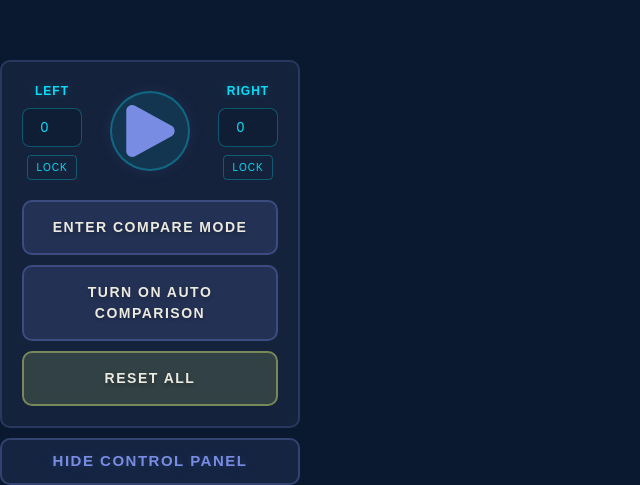
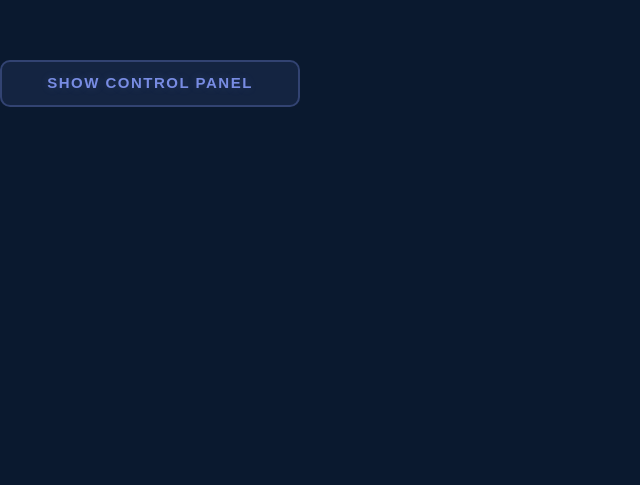
Before and after one commit to Kirby-Schuetz/comparator, a Next.js app in the folder comparator-app/: page / in a window 1280 px wide. Shown: the part 980-1465 px from the top of the page, without its empty margins (0-640 px from the left). After the commit the page ends 1087 px from the top, so only its background shows below. Built offline with nearby package versions, Linux system fonts and the light colour scheme.

Commit message:
Updated animation to always be centered regardless of amount of blocks and updated control panel to be closed on the start of the app

```diff
--- a/comparator-app/src/app/components/ComparisonAnimation.tsx
+++ b/comparator-app/src/app/components/ComparisonAnimation.tsx
@@ -7,16 +7,11 @@ interface ComparisonAnimationProps {
   leftValue: number;
   rightValue: number;
   isPlaying: boolean;
-  connectionStart: number;
-  connectionEnd: number;
 }
 
 const styles = {
   symbol: {
     position: 'absolute' as const,
-    left: '50%',
-    top: '50%',
-    transform: 'translate(-50%, -50%)',
     fontSize: '8rem',
     fontWeight: '800',
     color: '#64c8ff',
@@ -58,43 +53,39 @@ export default function ComparisonAnimation({
   leftValue,
   rightValue,
   isPlaying,
-  connectionStart,
-  connectionEnd
 }: ComparisonAnimationProps) {
   const [symbol, setSymbol] = useState<'<' | '>' | '='>();
+  const [position, setPosition] = useState({ top: '50%' });
 
   useEffect(() => {
     if (leftValue < rightValue) setSymbol('<');
     else if (leftValue > rightValue) setSymbol('>');
     else setSymbol('=');
+
+    // Find the boxes containers
+    const leftContainer = document.querySelector('.boxes-container');
+    const rightContainer = document.querySelector('.boxes-container.right');
+
+    if (leftContainer && rightContainer) {
+      const leftRect = leftContainer.getBoundingClientRect();
+      const rightRect = rightContainer.getBoundingClientRect();
+
+      // Calculate vertical center of the stacks
+      const leftCenter = leftRect.top + (leftRect.height / 2);
+      const rightCenter = rightRect.top + (rightRect.height / 2);
+      const centerY = (leftCenter + rightCenter) / 2;
+
+      // Convert to percentage relative to container
+      const container = document.querySelector('main');
+      if (container) {
+        const containerRect = container.getBoundingClientRect();
+        const topPercentage = ((centerY - containerRect.top) / containerRect.height) * 100;
+        setPosition({ top: `${topPercentage}%` });
+      }
+    }
   }, [leftValue, rightValue]);
 
-  // Get the columns and their blocks
-  const leftColumn = document.querySelector('.left-column');
-  const rightColumn = document.querySelector('.right-column');
-  const leftBlocks = leftColumn?.querySelectorAll('.block');
-  const rightBlocks = rightColumn?.querySelectorAll('.block');
-
-  // Check if we have valid columns and blocks
-  if (!leftBlocks || !rightBlocks) return null;
-
-  // Determine if this is a valid connection
-  const isValidConnection = (
-    // Case 1: Top of first blocks connection
-    (connectionStart === 0 && connectionEnd === 0) ||
-
-    // Case 2: Bottom of last blocks connection
-    (connectionStart === leftBlocks.length - 1 &&
-     connectionEnd === rightBlocks.length - 1) ||
-
-    // Case 3: Single block case - both top and bottom connections
-    (leftBlocks.length === 1 && rightBlocks.length === 1 &&
-     ((connectionStart === 0 && connectionEnd === 0) || // top connection
-      (connectionStart === 0 && connectionEnd === 0)))  // bottom connection
-  );
-
-  // Only show animation if all conditions are met
-  if (!isPlaying || !symbol || !isValidConnection) return null;
+  if (!isPlaying || !symbol) return null;
 
   return (
     <motion.div
@@ -102,7 +93,13 @@ export default function ComparisonAnimation({
       animate="visible"
       exit="exit"
       variants={variants}
-      style={styles.symbol}
+      style={{
+        ...styles.symbol,
+        position: 'absolute',
+        top: position.top,
+        left: '50%',
+        transform: 'translate(-50%, -50%)'
+      }}
     >
       {symbol}
     </motion.div>
--- a/comparator-app/src/app/components/ControlPanel.tsx
+++ b/comparator-app/src/app/components/ControlPanel.tsx
@@ -27,7 +27,7 @@ const ControlPanel = ({
   onReset,
   onClearConnections
 }: ControlPanelProps): ReactElement => {
-  const [isVisible, setIsVisible] = useState(true);
+  const [isVisible, setIsVisible] = useState(false);
   const [isCompareMode, setIsCompareMode] = useState(false);
   const { leftState, leftDispatch } = useLeftBox();
   const { rightState, rightDispatch } = useRightBox();
```
